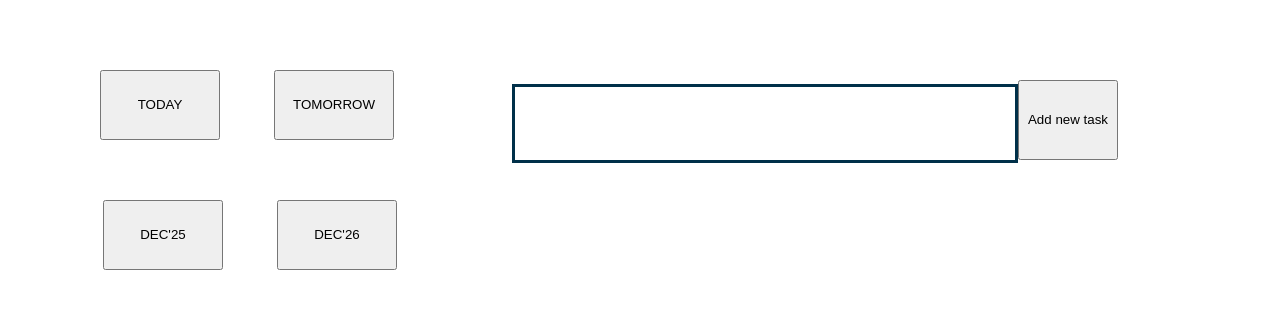
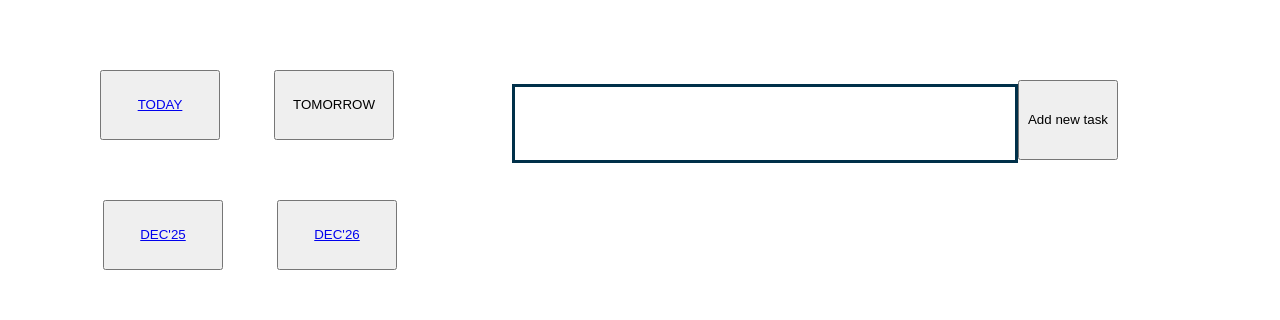
Before and after one commit to Sohail5158/Tests, a plain HTML site: page jan23/tom.html in a window 1280 px wide. Shown: the part 134-454 px from the top of the page. Drawn offline with Linux system fonts and the light colour scheme.

Commit message:
Update tom.html

```diff
--- a/jan23/tom.html
+++ b/jan23/tom.html
@@ -13,10 +13,10 @@
 </header>
 <main>
     <section id="button">
-    <button id="today"><a href="today.html"></a>TODAY</button>
+    <button id="today"><a href="today.html">TODAY</a></button>
     <button id="tom">TOMORROW</button>
-    <button id="dtom">DEC'25</button>
-    <button id="ddtom">DEC'26</button>
+        <button id="dtom"><a href="dtom.html">DEC'25</a></button>
+        <button id="ddtom"><a href="ddtom.html">DEC'26</a></button>
 </section>
     <section id="cont">
         <span id="tasks"></span>
```
